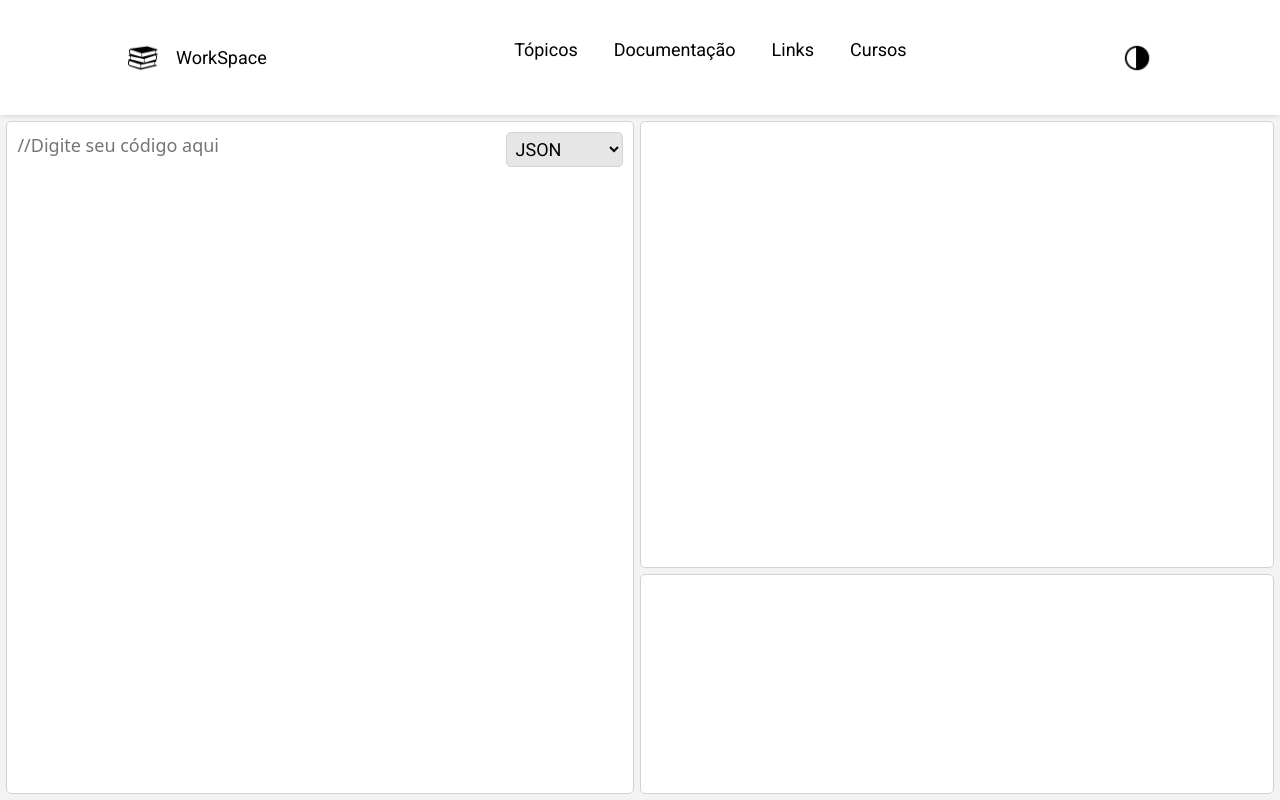
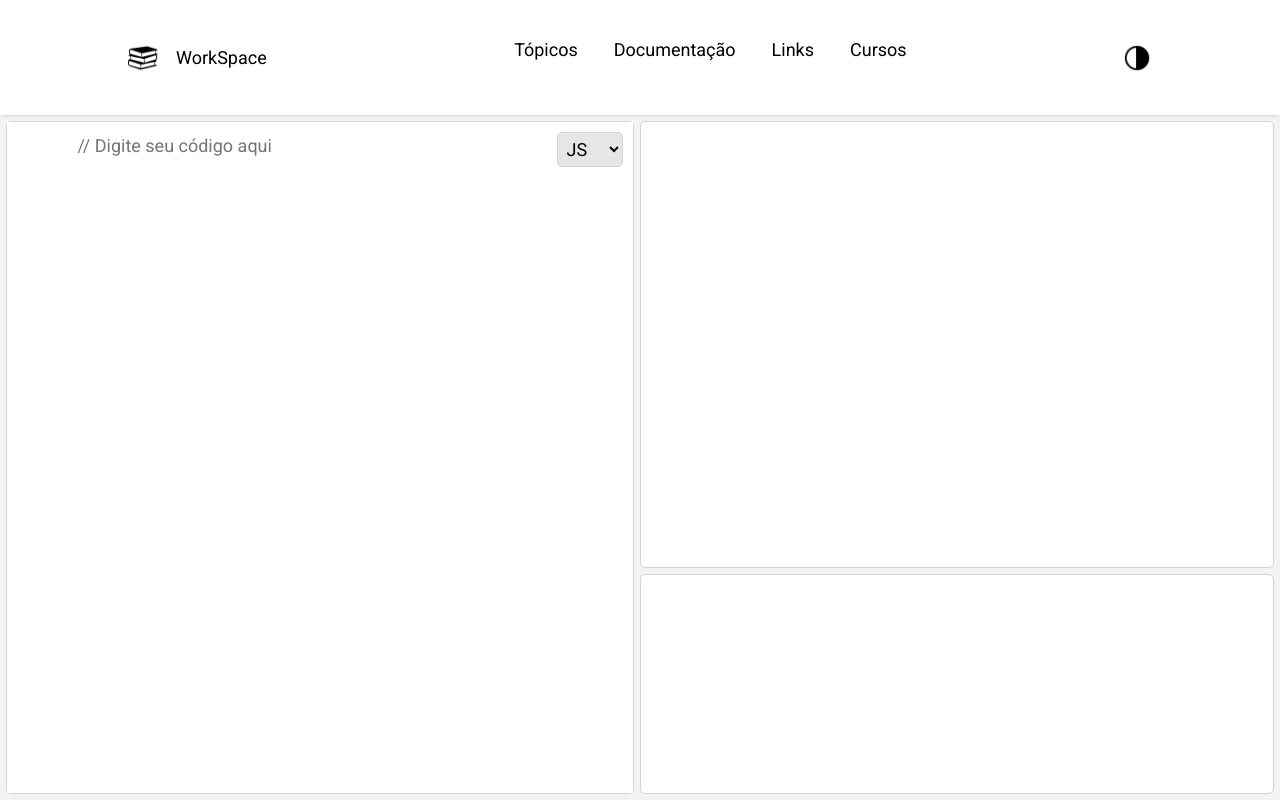
Before and after one commit to LFerreira0/workspace, an Angular app: page / in a window 1280 px wide. Built offline with nearby package versions, Linux system fonts and the light colour scheme.

Commit message:
sand box com code snippets

```diff
--- a/src/app/main/sand-box/sand-box.component.html
+++ b/src/app/main/sand-box/sand-box.component.html
@@ -1,13 +1,15 @@
 <div class="container-sand-box">
     <div class="code">
-        <textarea name="sand-box" [(ngModel)]="content" placeholder="//Digite seu código aqui"></textarea>
-
-        <select name="cars" id="cars">
-            <option value="JSON">JSON</option>
-            <option value="JavaScript">JavaScript</option>
-            <option value="Java">Java</option>
-            <option value="CSS">CSS</option>
-          </select>    </div>
+        <form [formGroup]="form" class="code-container">
+            <textarea #editor name="sand-box"[(ngModel)]="content" formControlName="contentEditor" [spellcheck]="false" placeholder="// Digite seu código aqui"></textarea>
+            <pre><code #codeViewer [class]="'language-' + language | lowercase"></code></pre>
+         </form>
+        <select name="language" id="language" [(ngModel)]="language" (change)="languageChange()">
+            <option value="js">JS</option>
+            <option value="JSON" disabled>TS</option>
+            <option value="CSS" disabled>CSS</option>
+          </select>
+    </div>
     <div class="feedback">
         <div class="console"><p #outputField></p></div>
         <div class="error"><p #errorField></p></div>
--- a/src/app/main/sand-box/sand-box.component.scss
+++ b/src/app/main/sand-box/sand-box.component.scss
@@ -1,5 +1,7 @@
 @import url('https://fonts.googleapis.com/css2?family=Roboto:wght@400&display=swap');
-@import "~prismjs/themes/prism-okaidia";
+@import "~prismjs/themes/prism-tomorrow";
+@import "~prismjs/plugins/toolbar/prism-toolbar.css";
+
 
 :host{
     display: flex;
@@ -14,6 +16,7 @@
     flex-grow: 1;
     background-color: var(--background-container);
     color: var(--font-color);
+
 
     .code{
         width: 49%;
@@ -34,6 +37,7 @@
             padding: 5px;
             border-radius: 5px;
             font-family: 'Roboto', sans-serif;
+            z-index: 99;
         }
 
         select:focus{
@@ -42,7 +46,7 @@
 
         textarea{
             resize: none;
-            padding: 10px;
+            padding: 15px;
             align-items: flex-end;
             font-size: 18px;
             width: 100%;
@@ -97,3 +101,58 @@
         }
     }
 }
+
+.code-container {
+    height: 100%;
+    position: relative;
+    overflow: hidden;
+
+    textarea,pre,code {
+        margin: 0;
+        padding: 0;
+        line-height: 1.5;
+        font-family: 'Roboto', sans-serif;
+        background-color: var(--background-color);
+        color: var(--font-color);
+    }
+
+    textarea {
+        position: absolute;
+        top: 0;
+        bottom: 0;
+        background-color: transparent !important;
+        color: transparent;
+        z-index: 2;
+        caret-color: var(--font-color);
+        white-space: nowrap;
+        overflow: auto;
+        text-align: left;
+        display: block;
+        resize: none;
+        width: 100%;
+        text-align: left;
+        padding: 10px 0 0 70px !important;
+
+        &,
+        &:focus {
+            box-shadow: none;
+            outline: 0;
+            border: 0;
+        }
+    }
+
+
+    pre {
+       height: 100%;
+       min-height: inherit;
+       z-index: 1;
+       overflow: auto;
+       padding: 15px 0 0 70px;
+        code {
+            min-height: 100%;
+            overflow: hidden;
+            height: 100%;
+
+        }
+    }
+}
--- a/src/app/main/sand-box/sand-box.component.ts
+++ b/src/app/main/sand-box/sand-box.component.ts
@@ -1,16 +1,26 @@
-import { Component, ElementRef, HostListener, OnInit, ViewChild } from '@angular/core';
+import { ThisReceiver } from '@angular/compiler';
+import { AfterViewChecked, AfterViewInit, Component, ElementRef, HostListener, OnDestroy, OnInit, Renderer2, ViewChild } from '@angular/core';
+import { FormBuilder } from '@angular/forms';
+import { Subscription } from 'rxjs';
+import { PrismService } from 'src/app/services/prism.service';
 
 @Component({
   selector: 'app-sand-box',
   templateUrl: './sand-box.component.html',
   styleUrls: ['./sand-box.component.scss']
 })
-export class SandBoxComponent implements OnInit {
+export class SandBoxComponent implements OnInit, AfterViewChecked, AfterViewInit, OnDestroy {
   public content!: string;
+  public language: string = 'js';
+  highlighted: boolean = false;
 
   @ViewChild('errorField') errorField!: ElementRef<HTMLParagraphElement>;
 
   @ViewChild('outputField') outputField!: ElementRef<HTMLParagraphElement>;
+
+  @ViewChild('codeViewer') codeViewer!: ElementRef<HTMLElement>
+
+  subscription$: Subscription = new Subscription();
 
   @HostListener('keyup', ['$event.key'])
   private sandbox(key: string) {
@@ -24,9 +34,41 @@ export class SandBoxComponent implements OnInit {
     }
   }
 
-  constructor() { }
+
+  constructor(private prism: PrismService, private r2: Renderer2, private fb: FormBuilder) { }
+  ngAfterViewInit(): void {
+    this.subscription$.add(
+    this.form.valueChanges.subscribe(value => {
+      const modifiedContent = this.prism.convertHtmlIntoString(value.contentEditor!);
+      this.r2.setProperty(this.codeViewer.nativeElement, 'innerHTML', modifiedContent);
+      this.highlighted = true;
+    })
+    )
+  }
+
+  form = this.fb.group({
+    contentEditor: '',
+    language: '',
+  })
 
   ngOnInit(): void {
+
+  }
+
+  ngAfterViewChecked(): void {
+    if (this.highlighted) {
+      this.prism.highlightAll();
+      this.highlighted = false;
+    }
+  }
+
+  ngOnDestroy(): void {
+    this.subscription$.unsubscribe();
+  }
+
+  languageChange(){
+    this.prism.highlightAll()
+    this.highlighted = true;
   }
 
 }
```
Also changed, not shown: src/app/app.module.ts (+5 -3 lines), src/app/services/prism.service.ts (+6 -3 lines).
